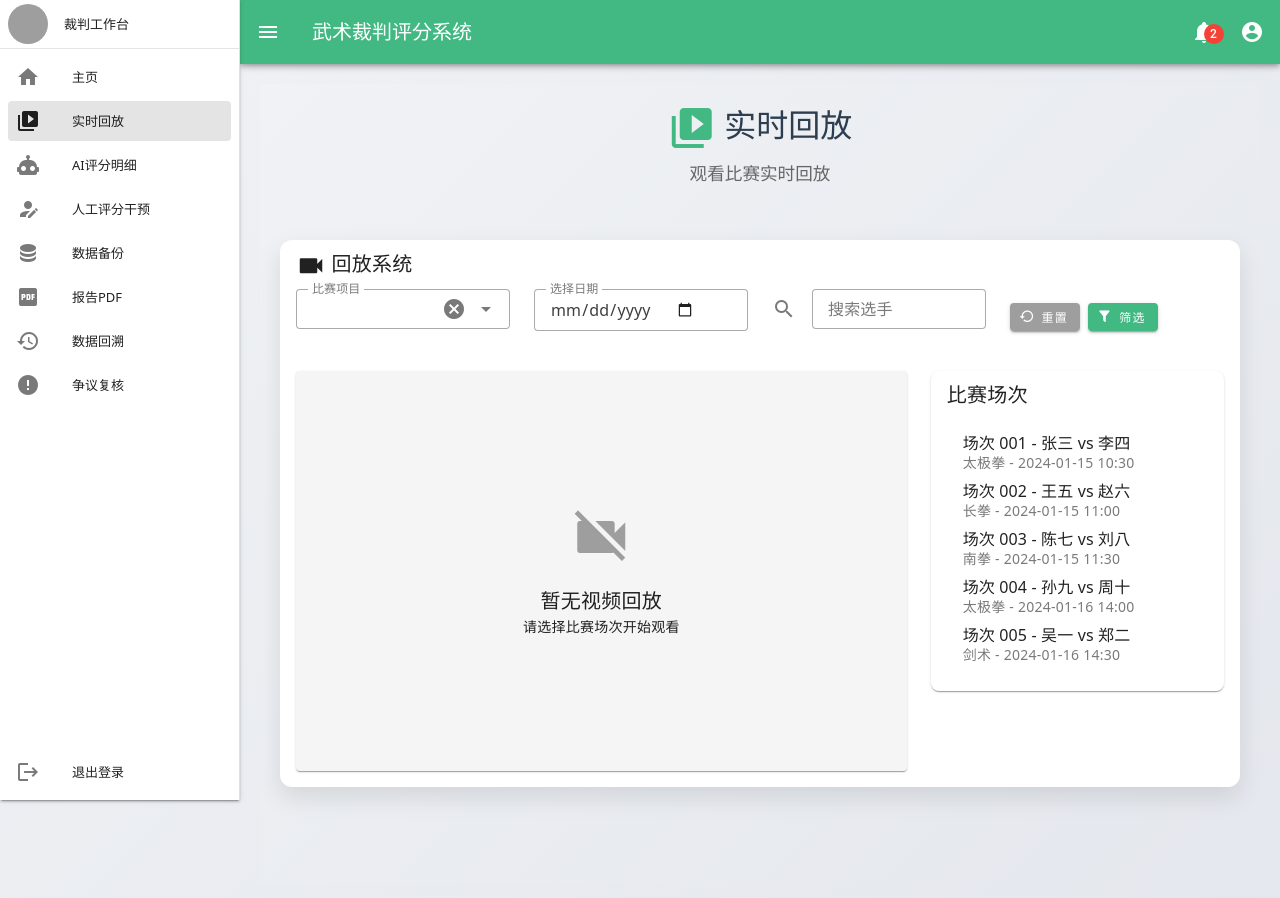
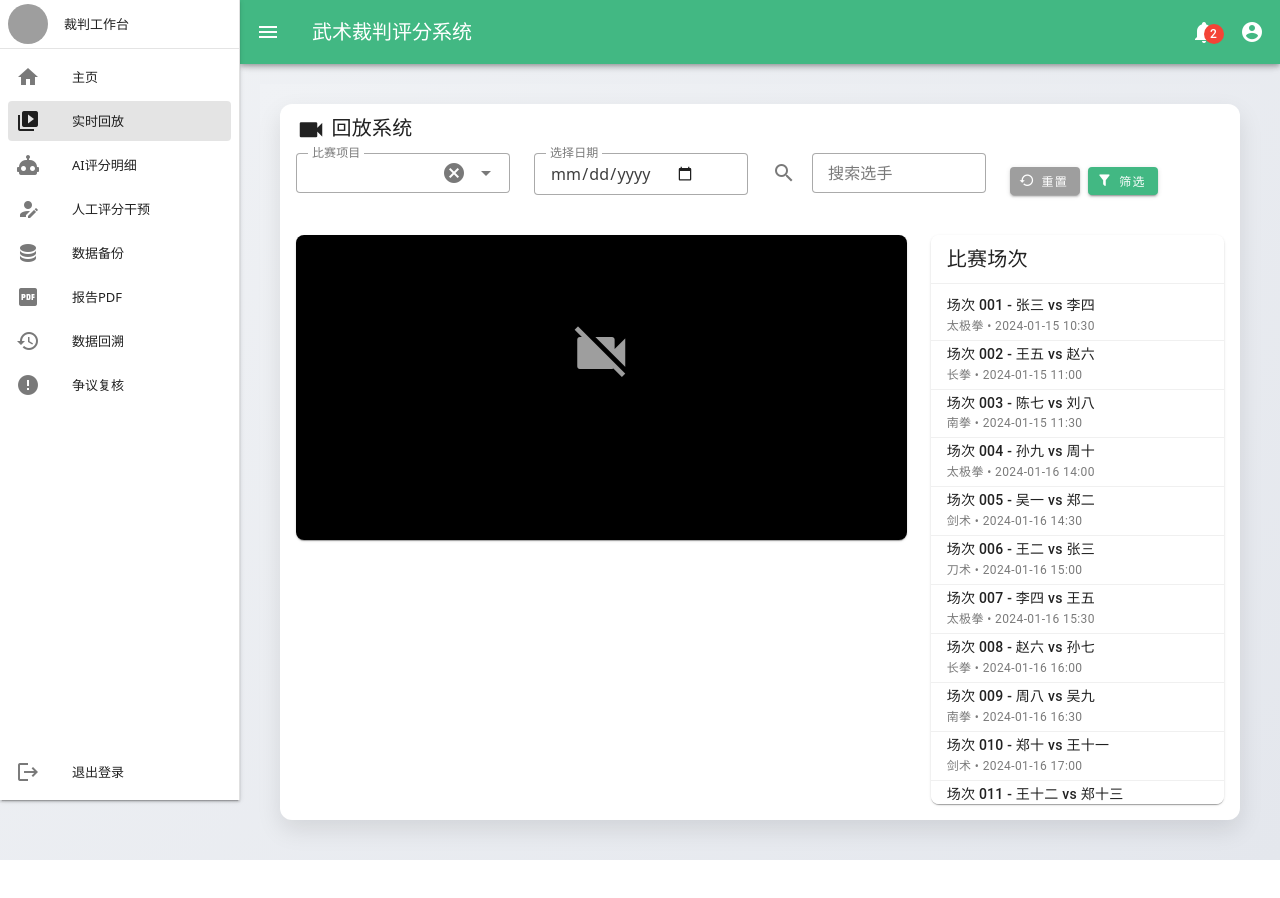
Before and after one commit to Sbitech/adminFront, a Vue app: page /replay in a window 1280 px wide. Shown: the top 898 px of the page. After the commit the page ends 860 px from the top, so only its background shows below. Built offline with nearby package versions, Linux system fonts and the light colour scheme; grey boxes are pictures that could not be loaded.

Commit message:
修改了整体页面高度，，解决了内容没超出页面也存在滚动条的问题

```diff
--- a/index.html
+++ b/index.html
@@ -4,7 +4,7 @@
     <meta charset="UTF-8" />
     <link rel="icon" type="image/svg+xml" href="/vite.svg" />
     <meta name="viewport" content="width=device-width, initial-scale=1.0" />
-    <title>Vite + Vue</title>
+    <title>武术评分系统</title>
   </head>
   <body>
     <div id="app"></div>
--- a/src/views/ai-score/index.vue
+++ b/src/views/ai-score/index.vue
@@ -1,16 +1,5 @@
 <template>
   <v-container fluid class="ai-score-container">
-    <v-row>
-      <v-col cols="12">
-        <div class="ai-score-header">
-          <h1 class="ai-score-title">
-            <v-icon left color="#42b883">mdi-robot</v-icon>
-            AI评分明细
-          </h1>
-          <p class="ai-score-subtitle">查看AI评分详细分析</p>
-        </div>
-      </v-col>
-    </v-row>
 
     <v-row>
       <v-col cols="12">
@@ -94,7 +83,7 @@
 .ai-score-container {
   background-color: #f0f2f5;
   background-image: linear-gradient(135deg, #f0f2f5 0%, #e4e7ed 100%);
-  min-height: 100vh;
+  min-height: auto;
   padding: 20px;
 }
 
--- a/src/views/backup/index.vue
+++ b/src/views/backup/index.vue
@@ -1,16 +1,5 @@
 <template>
   <v-container fluid class="backup-container">
-    <v-row>
-      <v-col cols="12">
-        <div class="backup-header">
-          <h1 class="backup-title">
-            <v-icon left color="#42b883">mdi-database</v-icon>
-            数据备份
-          </h1>
-          <p class="backup-subtitle">管理和备份评分数据</p>
-        </div>
-      </v-col>
-    </v-row>
 
     <v-row>
       <v-col cols="12" md="8">
@@ -109,7 +98,7 @@
 .backup-container {
   background-color: #f0f2f5;
   background-image: linear-gradient(135deg, #f0f2f5 0%, #e4e7ed 100%);
-  min-height: 100vh;
+  min-height: auto;
   padding: 20px;
 }
 
--- a/src/views/dashboard/index.vue
+++ b/src/views/dashboard/index.vue
@@ -1,16 +1,5 @@
 <template>
   <v-container fluid class="dashboard-container">
-    <v-row>
-      <v-col cols="12">
-        <div class="dashboard-header">
-          <h1 class="dashboard-title">
-            <v-icon left color="#42b883">mdi-view-dashboard</v-icon>
-            裁判工作台
-          </h1>
-          <p class="dashboard-subtitle">武术评分系统总览</p>
-        </div>
-      </v-col>
-    </v-row>
 
     <v-row>
       <v-col cols="12" md="3">
@@ -173,7 +162,7 @@
 .dashboard-container {
   background-color: #f0f2f5;
   background-image: linear-gradient(135deg, #f0f2f5 0%, #e4e7ed 100%);
-  min-height: 100vh;
+  min-height: auto;
   padding: 20px;
 }
 
--- a/src/views/dispute/index.vue
+++ b/src/views/dispute/index.vue
@@ -1,16 +1,5 @@
 <template>
   <v-container fluid class="dispute-container">
-    <v-row>
-      <v-col cols="12">
-        <div class="dispute-header">
-          <h1 class="dispute-title">
-            <v-icon left color="#42b883">mdi-alert-circle</v-icon>
-            争议复核
-          </h1>
-          <p class="dispute-subtitle">处理评分争议案件</p>
-        </div>
-      </v-col>
-    </v-row>
 
     <v-row>
       <v-col cols="12">
@@ -450,7 +439,7 @@ const refreshData = () => {
 .dispute-container {
   background-color: #f0f2f5;
   background-image: linear-gradient(135deg, #f0f2f5 0%, #e4e7ed 100%);
-  min-height: 100vh;
+  min-height: auto;
   padding: 20px;
 }
 
--- a/src/views/history/index.vue
+++ b/src/views/history/index.vue
@@ -1,16 +1,5 @@
 <template>
   <v-container fluid class="history-container">
-    <v-row>
-      <v-col cols="12">
-        <div class="history-header">
-          <h1 class="history-title">
-            <v-icon left color="#42b883">mdi-history</v-icon>
-            数据回溯
-          </h1>
-          <p class="history-subtitle">查看历史评分数据</p>
-        </div>
-      </v-col>
-    </v-row>
 
     <v-row>
       <v-col cols="12">
@@ -162,7 +151,7 @@ const historyData = ref([
 .history-container {
   background-color: #f0f2f5;
   background-image: linear-gradient(135deg, #f0f2f5 0%, #e4e7ed 100%);
-  min-height: 100vh;
+  min-height: auto;
   padding: 20px;
 }
 
--- a/src/views/login/index.vue
+++ b/src/views/login/index.vue
@@ -1,5 +1,3 @@
-
-
 <template>
   <div class="login-container">
     <div class="login-card">
--- a/src/views/manual-score/index.vue
+++ b/src/views/manual-score/index.vue
@@ -1,16 +1,5 @@
 <template>
   <v-container fluid class="manual-score-container">
-    <v-row>
-      <v-col cols="12">
-        <div class="manual-score-header">
-          <h1 class="manual-score-title">
-            <v-icon left color="#42b883">mdi-account-edit</v-icon>
-            人工评分干预
-          </h1>
-          <p class="manual-score-subtitle">手动调整AI评分结果</p>
-        </div>
-      </v-col>
-    </v-row>
 
     <v-row>
       <v-col cols="12">
@@ -121,7 +110,7 @@
 .manual-score-container {
   background-color: #f0f2f5;
   background-image: linear-gradient(135deg, #f0f2f5 0%, #e4e7ed 100%);
-  min-height: 100vh;
+  min-height: auto;
   padding: 20px;
 }
 
--- a/src/views/replay/index.vue
+++ b/src/views/replay/index.vue
@@ -1,16 +1,5 @@
 <template>
   <v-container fluid class="replay-container">
-    <v-row>
-      <v-col cols="12">
-        <div class="replay-header">
-          <h1 class="replay-title">
-            <v-icon left color="#42b883">mdi-play-box-multiple</v-icon>
-            实时回放
-          </h1>
-          <p class="replay-subtitle">观看比赛实时回放</p>
-        </div>
-      </v-col>
-    </v-row>
 
     <v-row>
       <v-col cols="12">
@@ -77,8 +66,8 @@
             </v-row>
 
             <v-row>
-              <v-col cols="12" md="8">
-                <v-card class="video-player" height="400">
+              <v-col cols="12" lg="8">
+                <v-card class="video-player" style="aspect-ratio: 16/8; max-height: 600px;">
                   <video
                     v-if="selectedMatch && selectedMatch.videoUrl"
                     :src="selectedMatch.videoUrl"
@@ -97,33 +86,36 @@
                 </v-card>
               </v-col>
 
-              <v-col cols="12" md="4">
-                <v-card class="match-list">
-                  <v-card-title>
+              <v-col cols="12" lg="4">
+                <v-card class="match-list" max-height="600" style="overflow-y: auto;">
+                  <v-card-title class="sticky-title">
                     比赛场次
                     <v-chip v-if="filteredMatches.length !== matches.length" small color="#42b883" class="ml-2">
                       {{ filteredMatches.length }} 场
                     </v-chip>
                   </v-card-title>
-                  <v-card-text>
-                    <v-list>
+                  <v-card-text class="pa-0">
+                    <v-list density="compact" style="max-height: 520px; overflow-y: auto;">
                       <v-list-item
-                        v-for="match in filteredMatches"
+                        v-for="(match, index) in filteredMatches"
                         :key="match.id"
                         :class="{ 'selected-match': selectedMatch?.id === match.id }"
                         @click="selectMatch(match)"
                         class="match-item"
+                        :style="{ borderTop: index === 0 ? 'none' : '1px solid #f0f0f0' }"
                       >
-                        <v-list-item-title>{{ match.title }}</v-list-item-title>
-                        <v-list-item-subtitle>{{ match.event }} - {{ match.date }} {{ match.time }}</v-list-item-subtitle>
+                        <v-list-item-title class="text-body-2 font-weight-medium">{{ match.title }}</v-list-item-title>
+                        <v-list-item-subtitle class="text-caption">
+                          {{ match.event }} • {{ match.date }} {{ match.time }}
+                        </v-list-item-subtitle>
                         <template v-slot:append>
-                          <v-icon v-if="selectedMatch?.id === match.id" color="#42b883">
+                          <v-icon v-if="selectedMatch?.id === match.id" color="#42b883" size="20">
                             mdi-play-circle
                           </v-icon>
                         </template>
                       </v-list-item>
-                      <v-list-item v-if="filteredMatches.length === 0">
-                        <v-list-item-title class="text-center text-grey">
+                      <v-list-item v-if="filteredMatches.length === 0" class="text-center py-4">
+                        <v-list-item-title class="text-grey text-body-2">
                           暂无匹配的比赛
                         </v-list-item-title>
                       </v-list-item>
@@ -204,7 +196,88 @@ const matches = ref([
     player1: '吴一',
     player2: '郑二',
     videoUrl: '/videos/match005.mp4'
-  }
+  },
+  {
+    id: 6,
+    title: '场次 006 - 王二 vs 张三',
+    event: '刀术',
+    time: '15:00',
+    date: '2024-01-16',
+    player1: '王二',
+    player2: '张三',
+    videoUrl: '/videos/match006.mp4'
+  },
+  {
+    id: 7,
+    title: '场次 007 - 李四 vs 王五',
+    event: '太极拳',
+    time: '15:30',
+    date: '2024-01-16',
+    player1: '李四',
+    player2: '王五',
+    videoUrl: '/videos/match007.mp4'
+  },
+  {
+    id: 8,
+    title: '场次 008 - 赵六 vs 孙七',
+    event: '长拳',
+    time: '16:00',
+    date: '2024-01-16',
+    player1: '赵六',
+    player2: '孙七',
+    videoUrl: '/videos/match008.mp4'
+  },
+  {
+    id: 9,
+    title: '场次 009 - 周八 vs 吴九',
+    event: '南拳',
+    time: '16:30',
+    date: '2024-01-16',
+    player1: '周八',
+    player2: '吴九',
+    videoUrl: '/videos/match009.mp4'
+  },
+  {
+    id: 10,
+    title: '场次 010 - 郑十 vs 王十一',
+    event: '剑术',
+    time: '17:00',
+    date: '2024-01-16',
+    player1: '郑十',
+    player2: '王十一',
+    videoUrl: '/videos/match010.mp4'
+  },
+  {
+    id: 11,
+    title: '场次 011 - 王十二 vs 郑十三',
+    event: '刀术',
+    time: '17:30',
+    date: '2024-01-16',
+    player1: '王十二',
+    player2: '郑十三',
+    videoUrl: '/videos/match011.mp4'
+  },
+  {
+    id: 12,
+    title: '场次 012 - 王十三 vs 郑十四',
+    event: '刀术',
+    time: '18:00',
+    date: '2024-01-16',
+    player1: '王十三',
+    player2: '郑十四',
+    videoUrl: '/videos/match012.mp4'
+  },
+  {
+    id: 13,
+    title: '场次 013 - 王十四 vs 郑十五',
+    event: '刀术',
+    time: '18:30',
+    date: '2024-01-16',
+    player1: '王十四',
+    player2: '郑十五',
+    videoUrl: '/videos/match013.mp4'
+  },
+
 ])
 
 // 筛选后的比赛列表
@@ -270,7 +343,7 @@ const handleVideoError = () => {
 .replay-container {
   background-color: #f0f2f5;
   background-image: linear-gradient(135deg, #f0f2f5 0%, #e4e7ed 100%);
-  min-height: 100vh;
+  min-height: auto;
   padding: 20px;
 }
 
@@ -307,11 +380,23 @@ const handleVideoError = () => {
   display: flex;
   align-items: center;
   justify-content: center;
-  background-color: #f5f5f5;
+  background-color: #000;
+  width: 100%;
+  border-radius: 8px;
+  overflow: hidden;
 }
 
 .match-list {
   border-radius: 8px;
+  position: relative;
+}
+
+.sticky-title {
+  position: sticky;
+  top: 0;
+  background-color: white;
+  z-index: 1;
+  border-bottom: 1px solid #f0f0f0;
 }
 
 .video-element {
--- a/src/views/report/index.vue
+++ b/src/views/report/index.vue
@@ -1,16 +1,5 @@
 <template>
   <v-container fluid class="report-container">
-    <v-row>
-      <v-col cols="12">
-        <div class="report-header">
-          <h1 class="report-title">
-            <v-icon left color="#42b883">mdi-file-pdf-box</v-icon>
-            报告PDF
-          </h1>
-          <p class="report-subtitle">生成和管理评分报告</p>
-        </div>
-      </v-col>
-    </v-row>
 
     <v-row>
       <v-col cols="12" lg="8">
@@ -357,7 +346,7 @@ reportForm.value.endDate = today
 .report-container {
   background-color: #f0f2f5;
   background-image: linear-gradient(135deg, #f0f2f5 0%, #e4e7ed 100%);
-  min-height: 100vh;
+  min-height: auto;
   padding: 20px;
 }
 
@@ -367,8 +356,8 @@ reportForm.value.endDate = today
 }
 
 .report-title {
-  font-size: 2.5rem;
-  font-weight: 700;
+  font-size: 2rem;
+  font-weight: 600;
   color: #2c3e50;
   margin-bottom: 8px;
 }
@@ -391,12 +380,6 @@ reportForm.value.endDate = today
   background: #f8f9fa;
   border-radius: 8px;
 }
-
-
-
-
-
-
 
 .report-item {
   border-bottom: 1px solid #f0f0f0;
```
